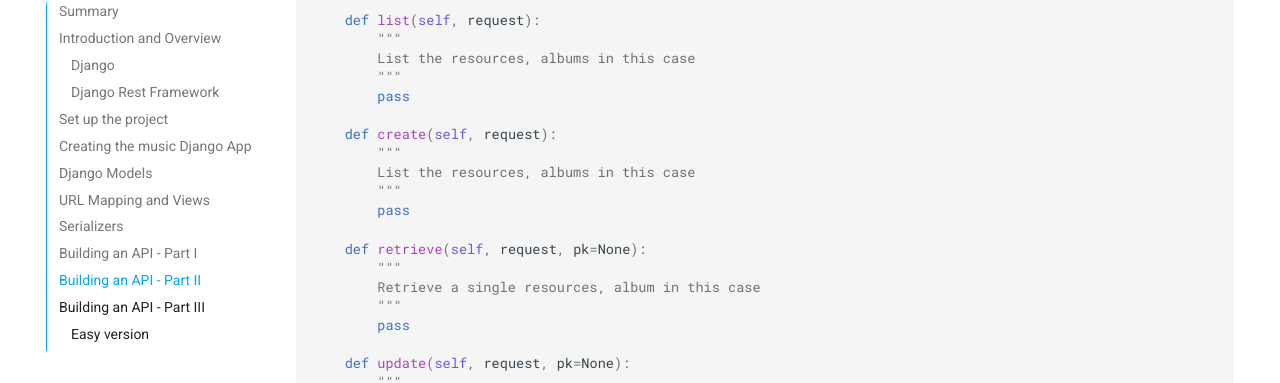
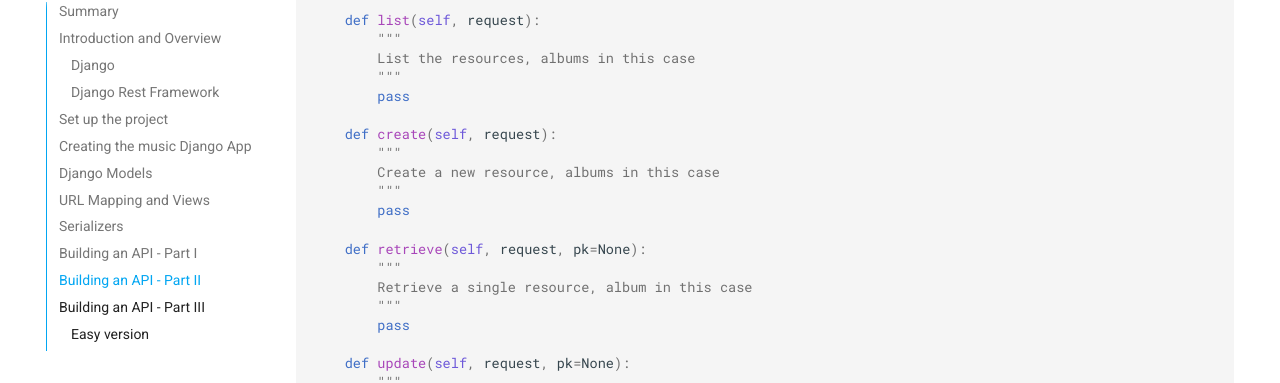
Before and after one commit to lipemorais/building-your-first-api-with-django-and-django-rest-framework, an MkDocs documentation site: the page built from docs/index.md, in a window 1280 px wide and 900 px high, scrolled down 9582 px. Shown: the part 97-480 px from the top of the window. Built offline with MkDocs 1.6.1 and Material for MkDocs 9.7.7, drawn with Linux system fonts in a browser that asks for light colours.

Commit message:
Correct typos and update docstrings
Fix typos in the `retrieve` method docstring and correct the action description in the `create` method docstring for better accuracy and clarity. This ensures the docstrings accurately reflect the methods' functionality.

```diff
--- a/docs/index.md
+++ b/docs/index.md
@@ -392,13 +392,13 @@ class AlbumViewSet(viewsets.ViewSet):
 
     def create(self, request):
         """
-        List the resources, albums in this case
+        Create a new resource, albums in this case
         """
         pass
 
     def retrieve(self, request, pk=None):
         """
-        Retrieve a single resources, album in this case
+        Retrieve a single resource, album in this case
         """
         pass
 
```
